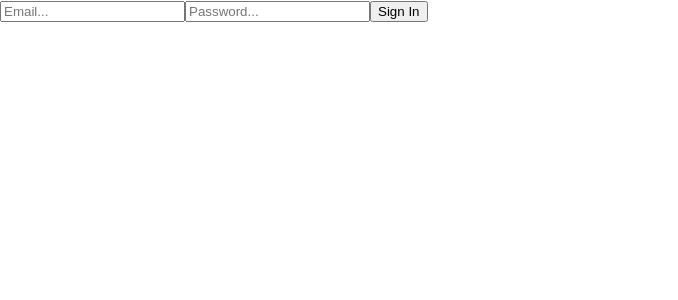
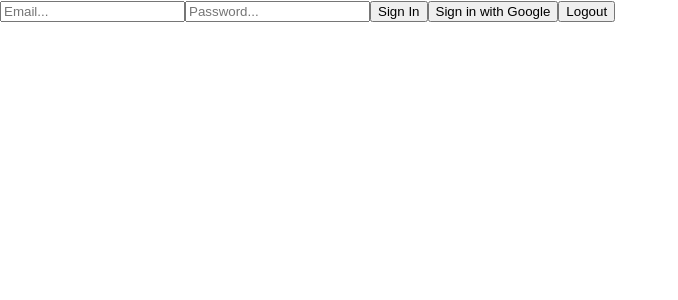
Before and after one commit to egondohr22/chatapp, a React (Create React App) app: page / in a window 1280 px wide. Shown: the top 300 px of the page, without its empty margins (0-678 px from the left). Built offline with nearby package versions, Linux system fonts and the light colour scheme.

Commit message:
Google auth and sign out

```diff
--- a/src/components/auth.js
+++ b/src/components/auth.js
@@ -1,13 +1,32 @@
-import { auth } from '../config/firebase';
-import { createUserWithEmailAndPassword } from 'firebase/auth';
+import { auth, googleProvider } from '../config/firebase';
+import { createUserWithEmailAndPassword, signInWithPopup, signOut } from 'firebase/auth';
 import { useState } from 'react';
 
 export const Auth = () => {
     const [email, setEmail] = useState("");
     const [password, setPassword] = useState("");
     const signIn = async () => {
-        await createUserWithEmailAndPassword(auth, email, password);
+        try {
+          await createUserWithEmailAndPassword(auth, email, password);
+        } catch(err) {
+            console.error(err);
+        }
     };
+    const googleSingIn = async () => {
+        try {
+            await signInWithPopup(auth, googleProvider);
+          } catch(err) {
+              console.error(err);
+          }
+    };
+    const logout = async () => {
+        try {
+            await signOut(auth);
+        } catch(err) {
+            console.error(err);
+        }
+    }
+
     return (
         <div>
             <input
@@ -21,6 +40,9 @@
                 onChange={(e) => setPassword(e.target.value)}
             />
             <button onClick={signIn}> Sign In </button>
+
+            <button onClick={googleSingIn}>Sign in with Google</button>
+            <button onClick={logout}>Logout</button>
         </div>
     )
 }
--- a/src/config/firebase.js
+++ b/src/config/firebase.js
@@ -1,5 +1,5 @@
 import { initializeApp } from "firebase/app";
-import { getAuth } from 'firebase/auth';
+import { getAuth, GoogleAuthProvider } from 'firebase/auth';
 
 const firebaseConfig = {
   apiKey: "AIzaSyAMGM2rHwHE80IwuXggae74FrF3LMQO3YU",
@@ -13,3 +13,4 @@
 
 const app = initializeApp(firebaseConfig);
 export const auth = getAuth(app);
+export const googleProvider = new GoogleAuthProvider();
```
